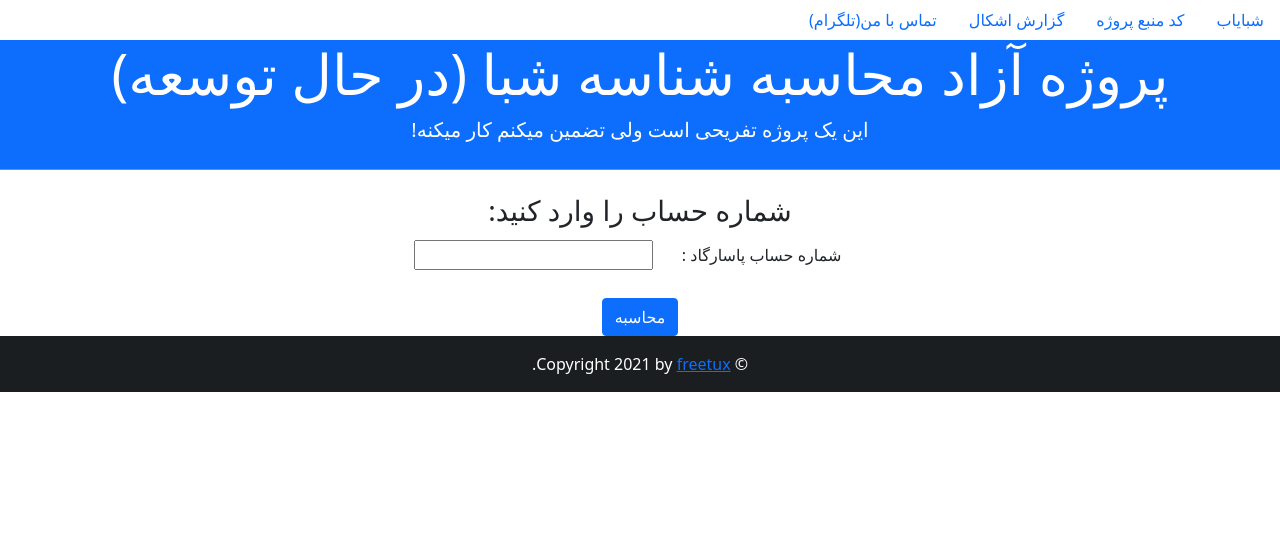
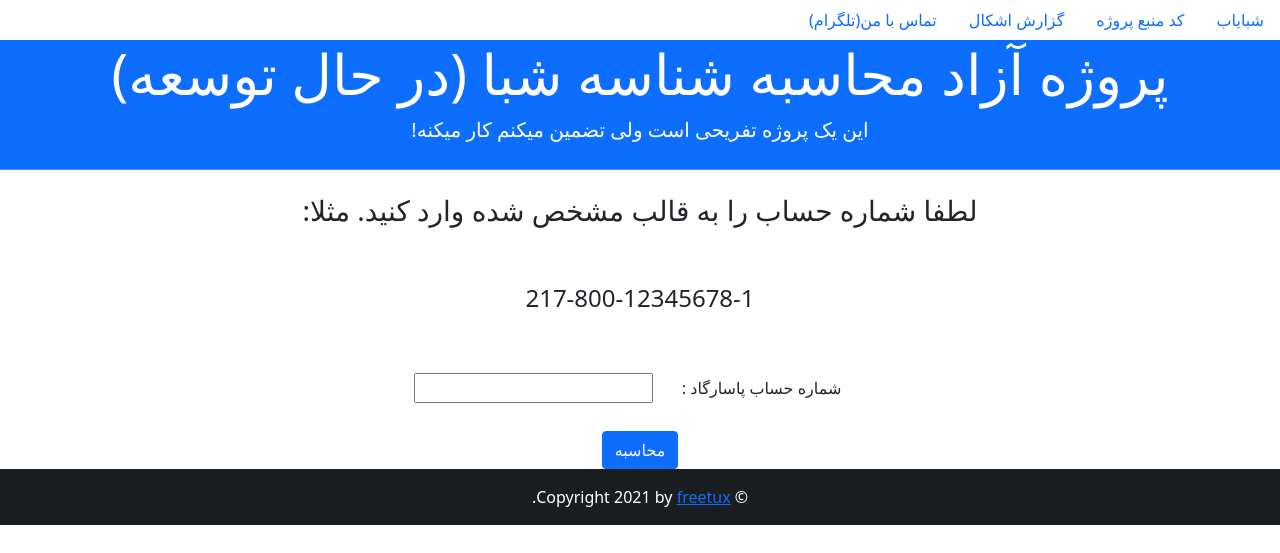
Before and after one commit to herotux/shabayab, a Flask app: page /acnttoiban/pasargad in a window 1280 px wide. Shown: the top 553 px of the page. Run offline with Flask 2, Linux system fonts and the light colour scheme.

Commit message:
fix pasargad iban calculate bug

```diff
--- a/app.py
+++ b/app.py
@@ -429,10 +429,16 @@ def pasargad():
 def pasargadconvert():
     an = request.form['accountnumber']
     # Bank identify number for pasargad
+    an= an.split('-')
+    anfull = "".join(an)
+
     bi = "057"
     # Iran code
     cc = "IR"
-    bban = bi + "00" + str(an)[0:-1] + "00" + str(an)[-1]
+    if len(anfull) == 12:
+        bban = bi + "00" + str(an[0]) + "0" + str(an[1]) + "00" + str(an[2]) + "00" + str(an[-1])
+    else :
+        bban = bi + "00" + str(an[0])+ str(an[1])+ str(an[2]) + "00" + str(an[-1])
     # check digits
     cd = str(98 - int(bban + "182700") % 97)
     if len(cd) < 2:
--- a/templates/acnttoiban/pasargad.html
+++ b/templates/acnttoiban/pasargad.html
@@ -11,7 +11,8 @@
 <div class="container-fluid">
     <div class="row text-center">
       <div class="col-sm">
-        <h3>شماره حساب را وارد کنید:</h3>
+        <h3>لطفا شماره حساب را به قالب مشخص شده وارد کنید. مثلا:</h3><br></br>
+        <h4>217-800-12345678-1</h4><br></br>
         <div class="form-group"></div>
             <form action="/acnttoiban/pasargad" method="POST">
                 <label for="accountnumber" class="col-sm-2 col-form-label" >شماره حساب پاسارگاد  :</label>
```
Also changed, not shown: tests/ibantest.py (added).
